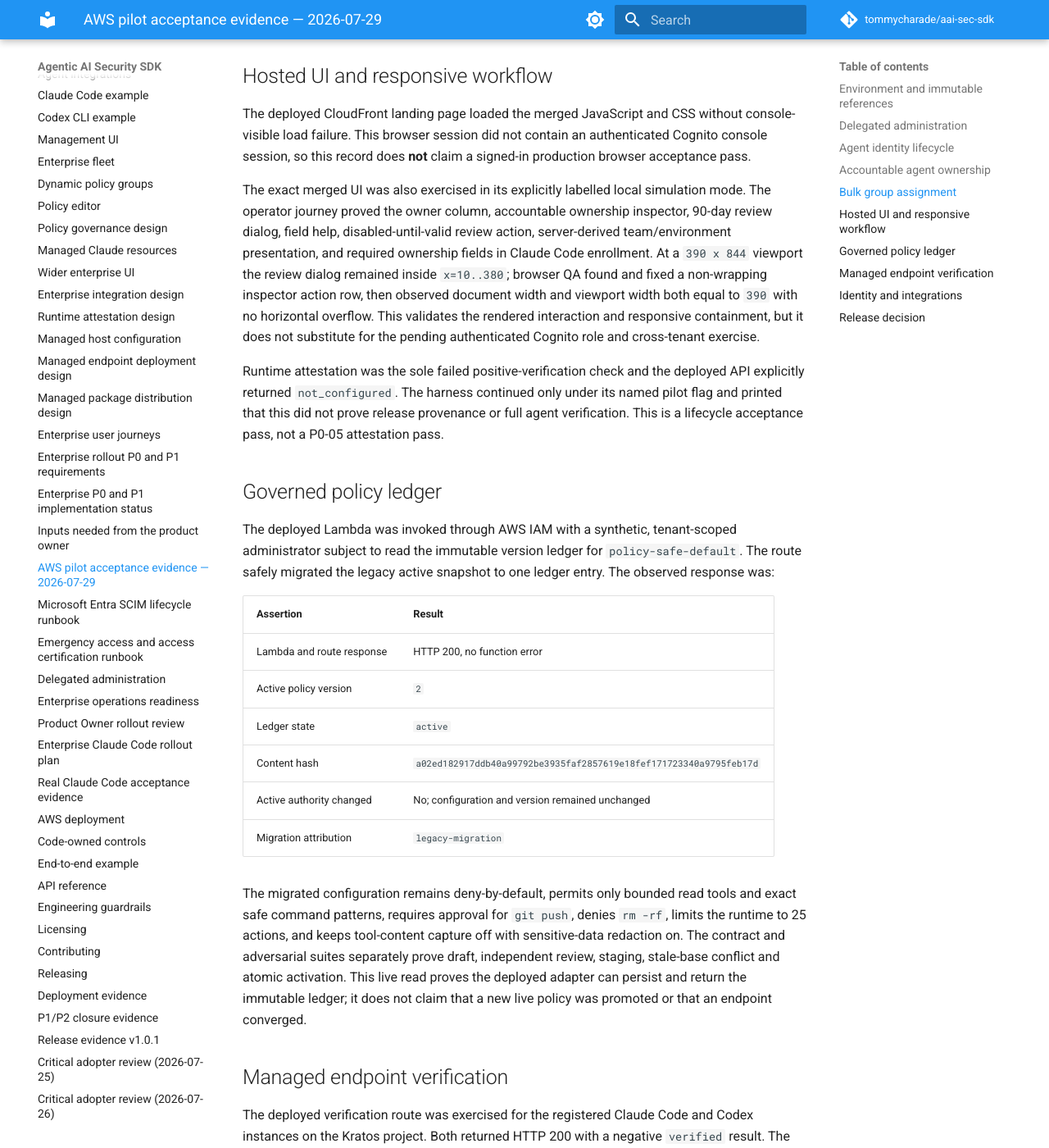
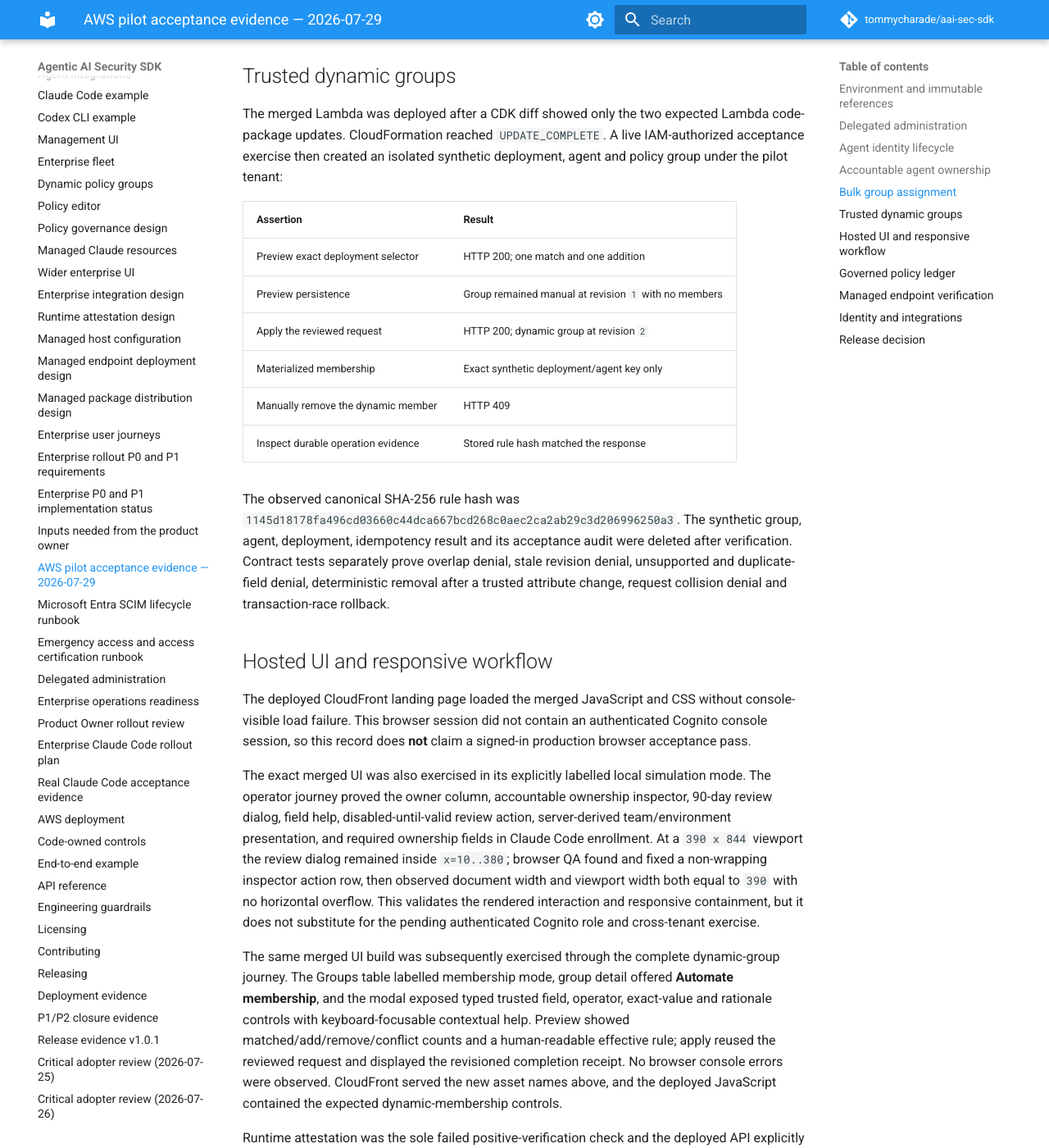
Before and after one commit to tommycharade/aai-sec-sdk, an MkDocs documentation site: the page built from docs/aws-pilot-acceptance-2026-07-29.md, in a window 1280 px wide and 1400 px high, scrolled down 3768 px. Shown: the whole window at 82% size. Built offline with MkDocs 1.6.1 and Material for MkDocs 9.7.7, drawn with Linux system fonts in a browser that asks for light colours; comment, search, counter and statistics services are not loaded; some of the changed text lies outside the part shown.

Commit message:
Record dynamic group acceptance (#44)
Co-authored-by: Tom Mooney <tom@judgefinance.co.uk>

```diff
--- a/docs/aws-pilot-acceptance-2026-07-29.md
+++ b/docs/aws-pilot-acceptance-2026-07-29.md
@@ -118,6 +118,30 @@ advanced only for the successful member, while the missing agent remained a
 content-minimised rejection. Synthetic operational records were removed after
 the run; immutable audit evidence remains by design.
 
+## Trusted dynamic groups
+
+The merged Lambda was deployed after a CDK diff showed only the two expected
+Lambda code-package updates. CloudFormation reached `UPDATE_COMPLETE`. A live
+IAM-authorized acceptance exercise then created an isolated synthetic
+deployment, agent and policy group under the pilot tenant:
+
+| Assertion | Result |
+| --- | --- |
+| Preview exact deployment selector | HTTP 200; one match and one addition |
+| Preview persistence | Group remained manual at revision `1` with no members |
+| Apply the reviewed request | HTTP 200; dynamic group at revision `2` |
+| Materialized membership | Exact synthetic deployment/agent key only |
+| Manually remove the dynamic member | HTTP 409 |
+| Inspect durable operation evidence | Stored rule hash matched the response |
+
+The observed canonical SHA-256 rule hash was
+`1145d18178fa496cd03660c44dca667bcd268c0aec2ca2ab29c3d206996250a3`.
+The synthetic group, agent, deployment, idempotency result and its acceptance
+audit were deleted after verification. Contract tests separately prove
+overlap denial, stale revision denial, unsupported and duplicate-field denial,
+deterministic removal after a trusted attribute change, request collision
+denial and transaction-race rollback.
+
 ## Hosted UI and responsive workflow
 
 The deployed CloudFront landing page loaded the merged JavaScript and CSS
@@ -135,6 +159,16 @@ non-wrapping inspector action row, then observed document width and viewport
 width both equal to `390` with no horizontal overflow. This validates the
 rendered interaction and responsive containment, but it does not substitute
 for the pending authenticated Cognito role and cross-tenant exercise.
+
+The same merged UI build was subsequently exercised through the complete
+dynamic-group journey. The Groups table labelled membership mode, group detail
+offered **Automate membership**, and the modal exposed typed trusted field,
+operator, exact-value and rationale controls with keyboard-focusable contextual
+help. Preview showed matched/add/remove/conflict counts and a human-readable
+effective rule; apply reused the reviewed request and displayed the revisioned
+completion receipt. No browser console errors were observed. CloudFront served
+the new asset names above, and the deployed JavaScript contained the expected
+dynamic-membership controls.
 
 Runtime attestation was the sole failed positive-verification check and the
 deployed API explicitly returned `not_configured`. The harness continued only
```
Also changed, not shown: other parts of docs/aws-pilot-acceptance-2026-07-29.md (+5 -5 lines).
